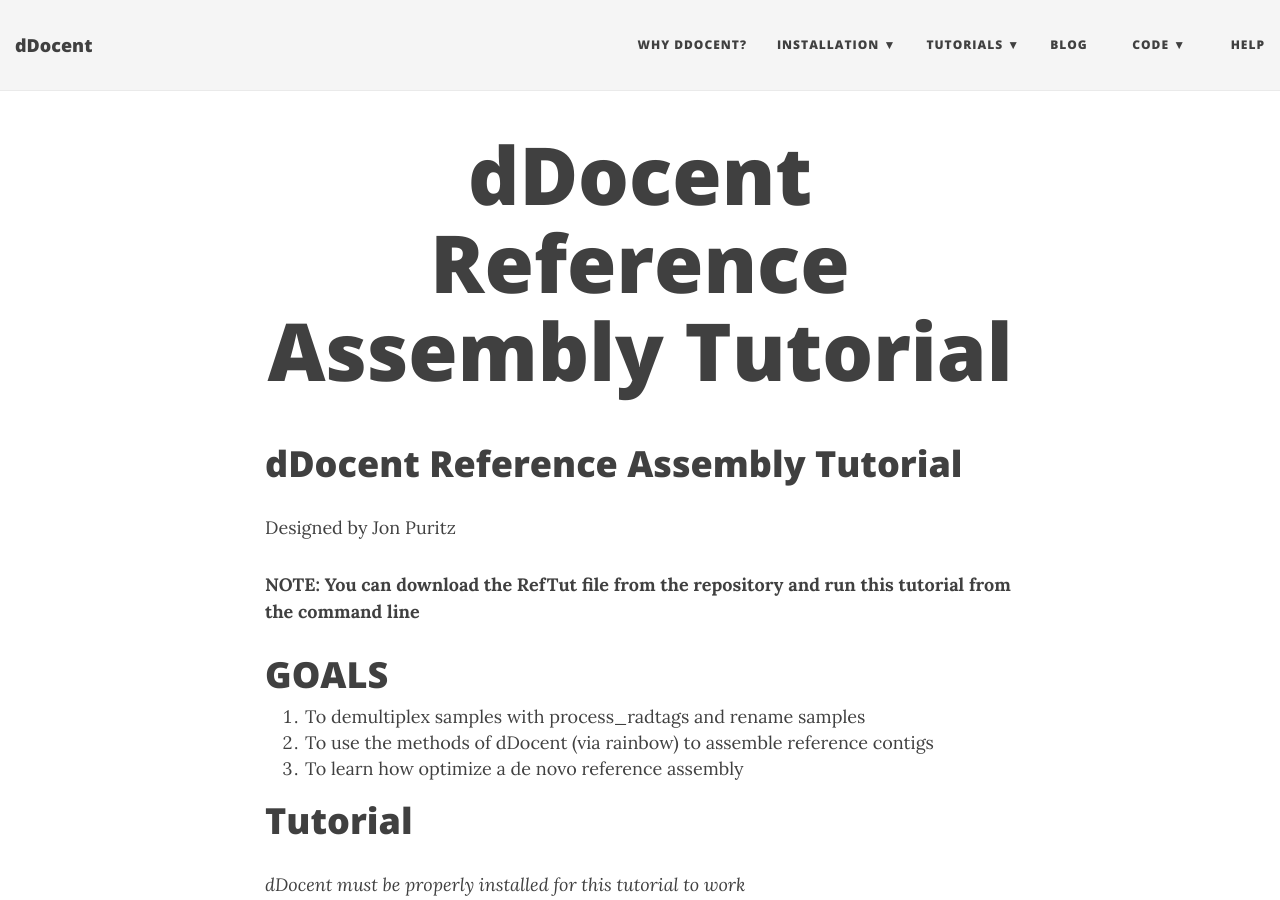
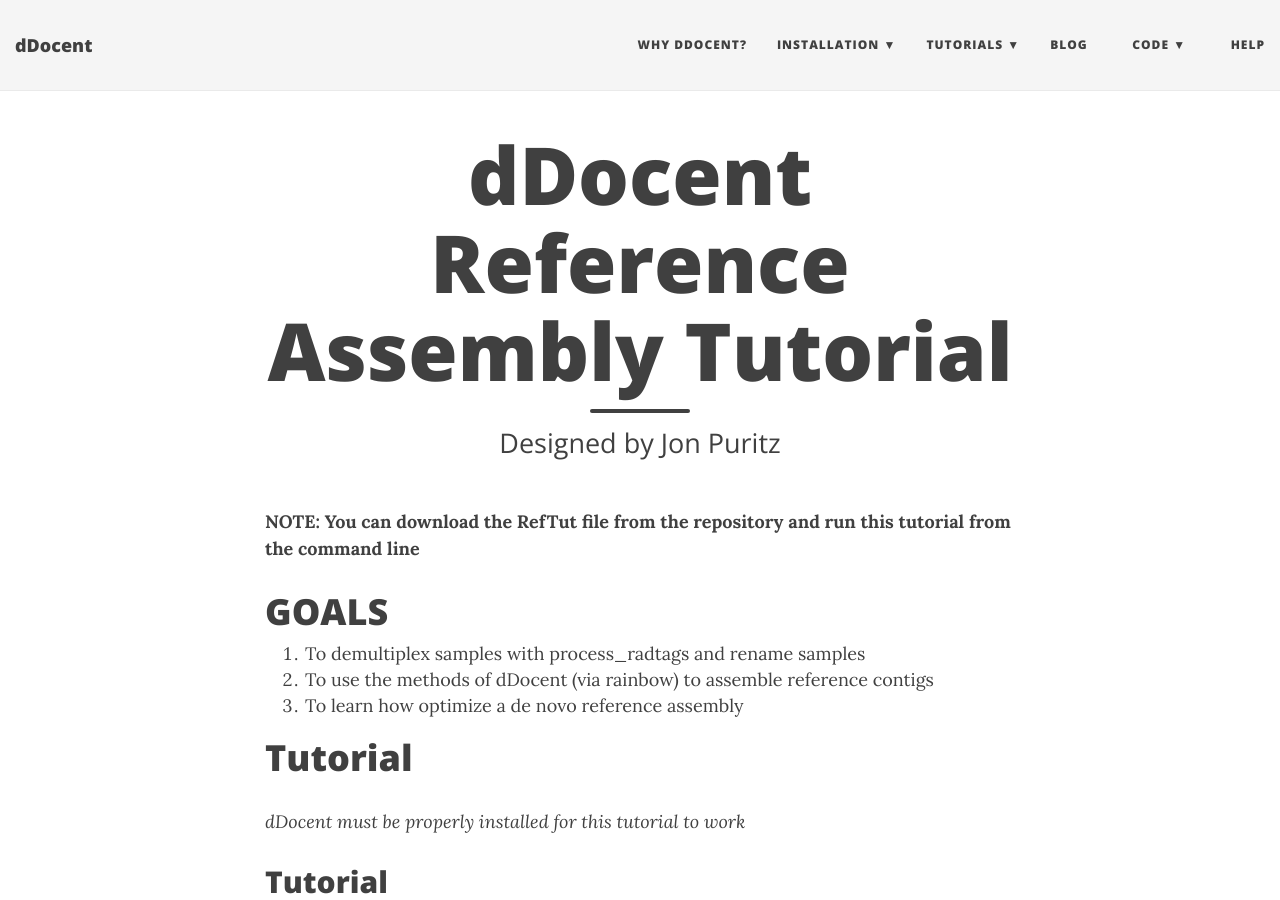
Before and after one commit to jpuritz/dDocent, a Jekyll site: the page built from assembly.md, in a window 1280 px wide and 900 px high. Built offline with Jekyll 4.4.1, drawn with Linux system fonts in a browser that asks for light colours; nearby versions of some CDN libraries; our own code applies the rules of GitHub Pages for plain Markdown files; some of the changed lines change nothing that is shown.

Commit message:
Update assembly.md

```diff
--- a/assembly.md
+++ b/assembly.md
@@ -1,8 +1,8 @@
 ---
+layout: page
+title: dDocent Reference Assembly Tutorial
+subtitle: Designed by Jon Puritz
 ---
-
-# dDocent Reference Assembly Tutorial
-Designed by Jon Puritz
 
 **NOTE: You can download the RefTut file from the repository and run this tutorial from the command line**
 
```
